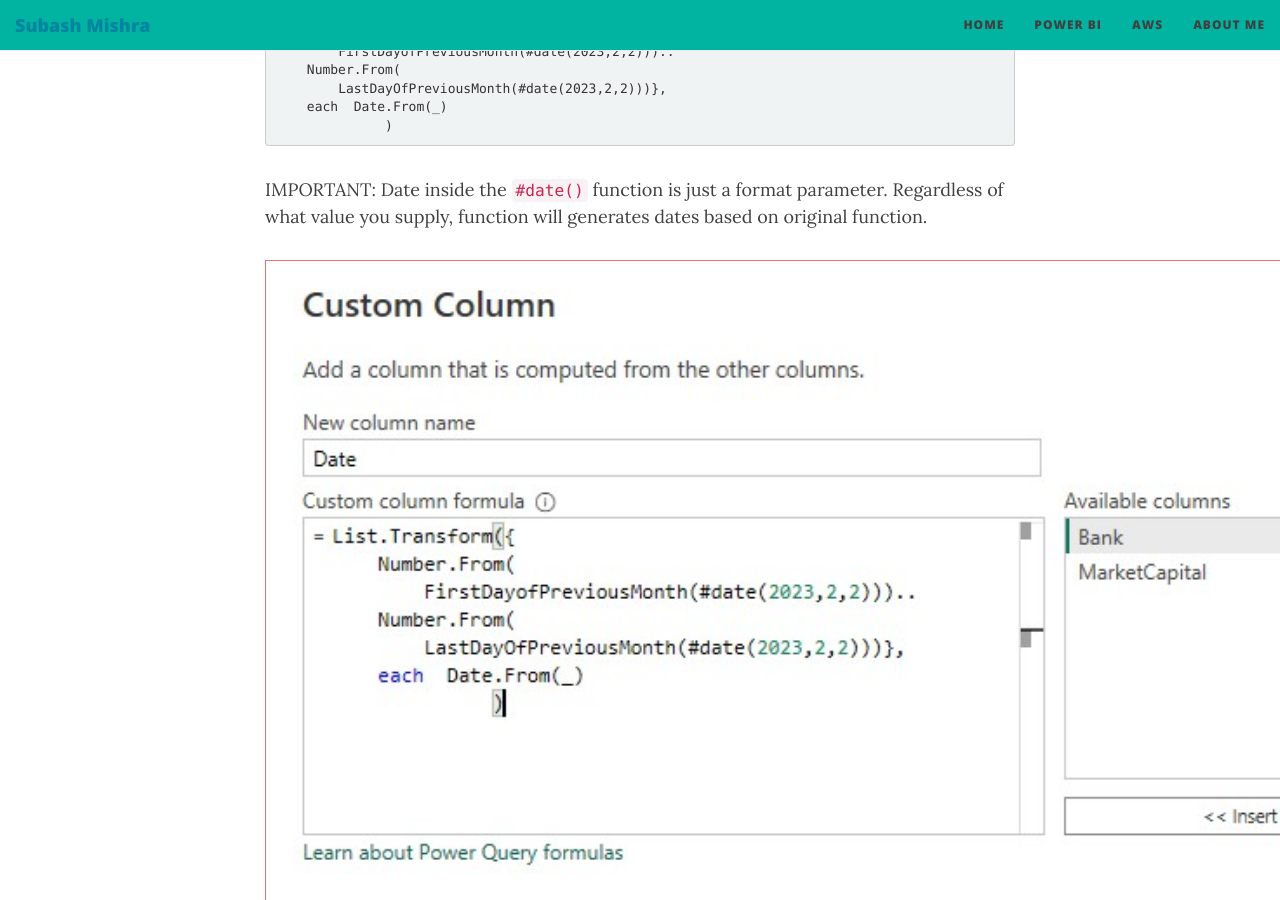
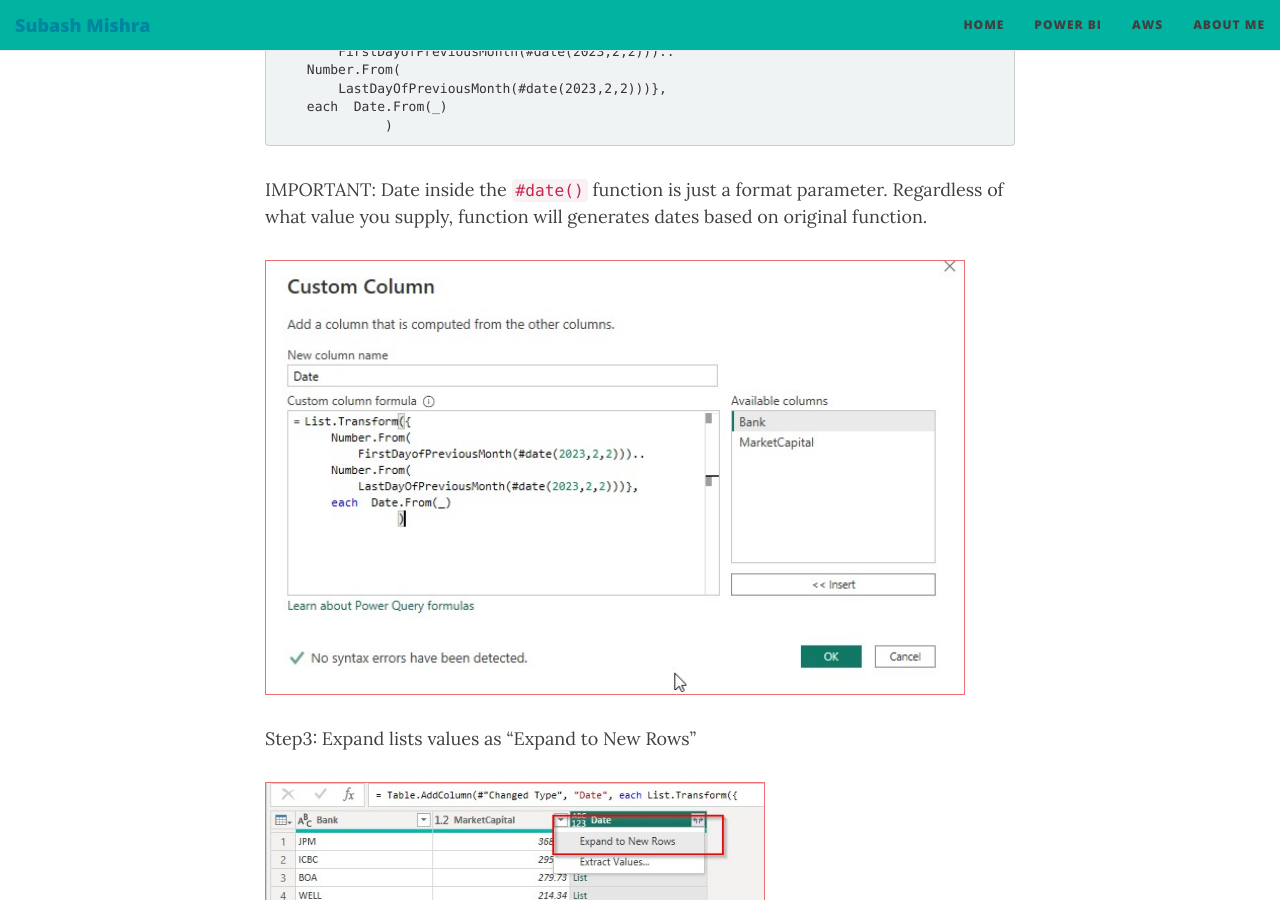
Before and after one commit to MishraSubash/MishraSubash.github.io, a Jekyll site: the page built from _posts/2023-02-19-Expand Data Between Dates.md, in a window 1280 px wide and 900 px high, scrolled down 1393 px. Built offline with Jekyll 4.4.1, drawn with Linux system fonts in a browser that asks for light colours; nearby versions of some CDN libraries.

Commit message:
update some settings

````diff
--- a/_posts/2023-02-19-Expand Data Between Dates.md
+++ b/_posts/2023-02-19-Expand Data Between Dates.md
@@ -44,29 +44,34 @@ Step 2: Add new column as Date and paste following code in formula box
 IMPORTANT: Date inside the `#date()` function is just a format parameter. Regardless of what value you supply, function will generates dates based on original function.
 
 
-<img src="/img/Custom_Col_Fig_2.jpg" width="1200px" style="border: 1px solid #ee6e73;"/>
+<img src="/img/Custom_Col_Fig_2.jpg" width="700px" style="border: 1px solid #ee6e73;"/>
 
 Step3: Expand lists values as “Expand to New Rows”
 
-<img src="/img/Expand_as_rows_between_dates_gig_3.jpg" width="350px" style="border: 1px solid #ee6e73;"/>
+<img src="/img/Expand_as_rows_between_dates_gig_3.jpg" width="500px" style="border: 1px solid #ee6e73;"/>
 
 **Condition 2:**
 Assume, a following data table. Make sure both dates columns are in date format
 
-<img src="/img/DataTable_Fig_4.jpg" width="350px" style="border: 1px solid #ee6e73;"/>
+<img src="/img/DataTable_Fig_4.jpg" width="500px" style="border: 1px solid #ee6e73;"/>
 
 Next, Add a new custom column and give an appropriate name. I am going to name it as “Date” and paste following code in formula bar.
-```{ Number.From([StartDate])..Number.From([EndDate])}```
+```
+{ Number.From([StartDate])..Number.From([EndDate])}
+```
 
-<img src="/img/Custom_Col_fig_5.jpg" width="350px" style="border: 1px solid #ee6e73;"/>
+<img src="/img/Custom_Col_fig_5.jpg" width="500px" style="border: 1px solid #ee6e73;"/>
 
 Above step will add a Date column with lists value. Expand column selecting “Expand to New Rows”
-<img src="/img/Final_Output_Fig_6.jpg" width="350px" style="border: 1px solid #ee6e73;"/>
+
+<img src="/img/Final_Output_Fig_6.jpg" width="500px" style="border: 1px solid #ee6e73;"/>
 
 This will expand original into rows for each date between StartDate and EndDate. Make sure you format date value to Date data type.
 
 Bonus:
 Asumme you have a data that has maturity date and need to expand date a day before maturity date. You will need to subtract no of days from the EndDate (Maturity Date) as shown in the below code.
-```{ Number.From([StartDate])..Number.From([EndDate])-1}```
+```
+{ Number.From([StartDate])..Number.From([EndDate])-1}
+```
 
 Download PBIX file [ExpandDataBetweenDates.pbix](https://github.com/MishraSubash/MishraSubash.github.io/blob/main/support/ExpandDataBetweenDates.pbix?raw=true)
````
